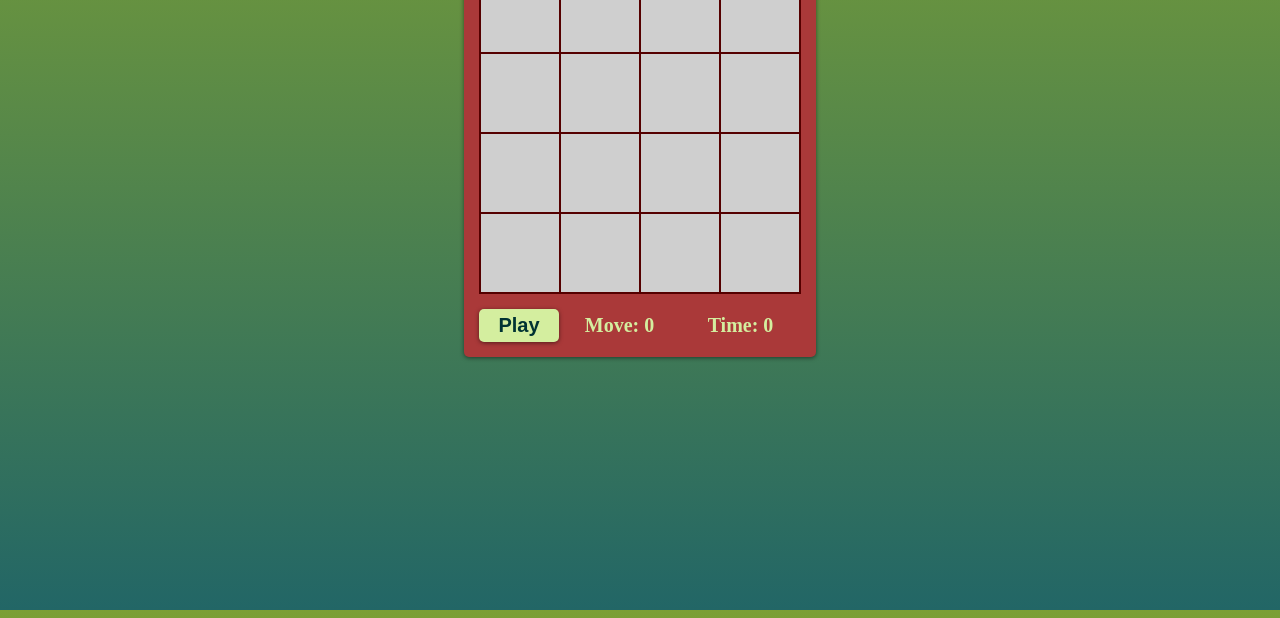
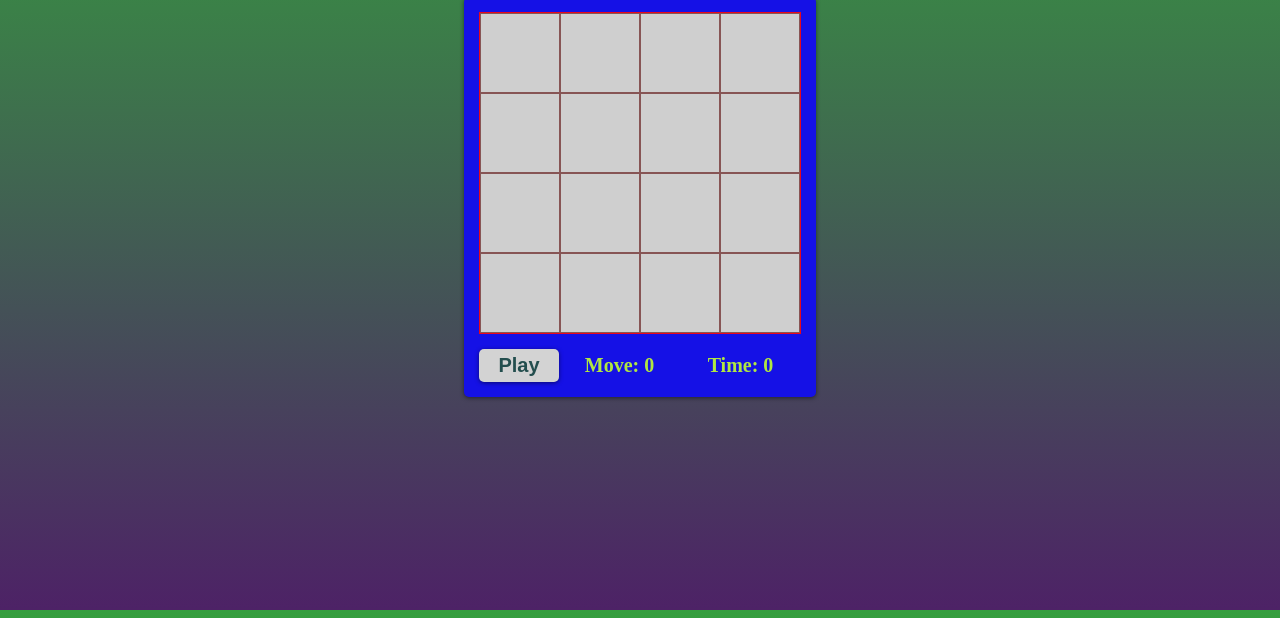
Before and after one commit to SoniNishaJD/puzzle-game-using-JavaScript, a plain HTML site: page index.html in a window 1280 px wide. Shown: the part 190-808 px from the top of the page. Drawn offline with Linux system fonts and the light colour scheme.

Commit message:
Second commit

```diff
--- a/index.html
+++ b/index.html
@@ -1,7 +1,11 @@
 <!DOCTYPE html>
-<html><head>
+
+<html>
+
+<head>
   <title>Puzzle game</title>
   <!-- <link rel="stylesheet" type="text/css" href="style.css"> -->
+  <!-- css -->
   <style>
     html {
       height: 100%;
@@ -9,7 +13,7 @@
 
     body {
       height: 100%;
-    background-image: linear-gradient(#7B9F35, #226666);
+      background-image: linear-gradient(#359f3e, #4d2266);
       display: flex;
       justify-content: center;
       align-items: center;
@@ -23,7 +27,7 @@
     transform: translate(-50%, -50%); */
       box-shadow: 0 1px 4px rgba(0, 0, 0, 0.5);
       padding: 15px;
-    background-color: #AA3939;
+      background-color: #1511e6;
       border-radius: 5px;
     }
 
@@ -31,7 +35,7 @@
       display: grid;
       grid-template-columns: 80px 80px 80px 80px;
       grid-template-rows: 80px 80px 80px 80px;
-    border: 1px solid #550000;
+      border: 1px solid #eb081a;
     }
 
     .grid button {
@@ -39,7 +43,7 @@
       color: #003333;
       font-size: 24px;
       font-weight: bold;
-    border: 1px solid #550000;
+      border: 1px solid #55000096;
       outline: none;
       cursor: pointer;
     }
@@ -58,36 +62,42 @@
       box-shadow: 0 1px 4px rgba(0, 0, 0, 0.5);
       padding: 5px;
       width: 80px;
-    background-color: #D4EE9F;
-    color: #003333;
+      background-color: lightgrey;
+      color: #003333d5;
       outline: none;
       cursor: pointer;
     }
 
     .footer button:hover {
       color: #D4EE9F;
-    background-color: #003333;
+      background-color: #3b5f5f;
     }
 
     .footer span {
       flex: 1;
       text-align: center;
       font-size: 20px;
-    color: #D4EE9F;
+      color: #b0e742;
       font-weight: bold;
       margin: auto 0;
     }
 
     .message {
-    color:#AA3939;
+      color: #aa6c39;
       height: 80px;
     }
   </style>
 </head>
 
 <body>
+  <marquee> <h1>NISHA'S Puzzle Game</h1> </marquee>
+
   <div class="game">
-      <div class="grid"><button></button><button></button><button></button><button></button><button></button><button></button><button></button><button></button><button></button><button></button><button></button><button></button><button></button><button></button><button></button><button></button></div>
+    <div class="grid">
+      <button></button><button></button><button></button><button></button><button></button><button>
+      </button><button></button><button></button><button></button><button></button><button></button>
+      <button></button><button></button><button></button><button></button><button></button>
+    </div>
 
     <div class="footer">
       <button>Play</button>
@@ -99,7 +109,7 @@
 
 
   <!-- <script src="script.js"></script> -->
-
+  <!-- Js -->
   <script>
     class Box {
       constructor(x, y) {
@@ -229,7 +239,7 @@
       }
 
       handleClickBox(box) {
-      return function() {
+        return function () {
           const nextdoorBoxes = box.getNextdoorBoxes();
           const blankBox = nextdoorBoxes.find(
             nextdoorBox => this.state.grid[nextdoorBox.y][nextdoorBox.x] === 0
@@ -304,4 +314,6 @@
     const GAME = Game.ready();
 
   </script>
-</body></html>
+</body>
+
+</html>
```
Lines whose indentation alone changed are shown as unchanged.
